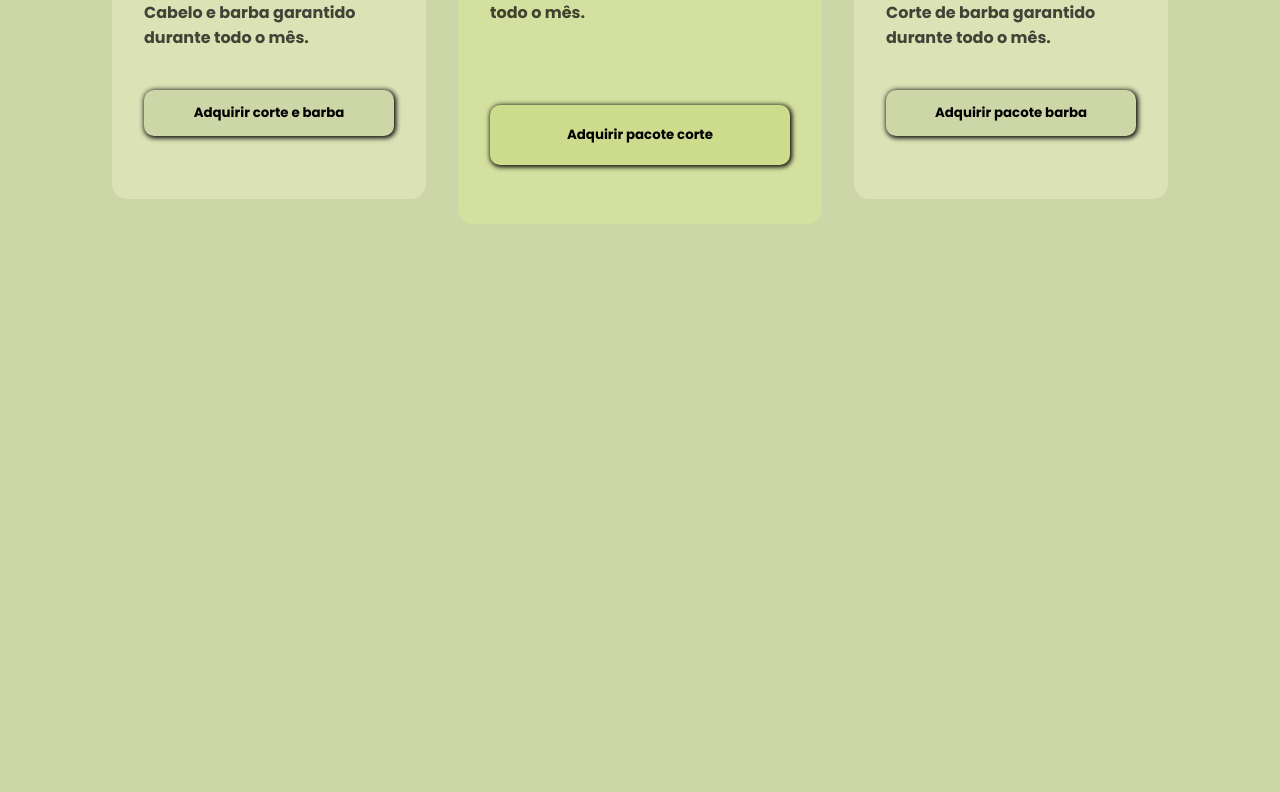
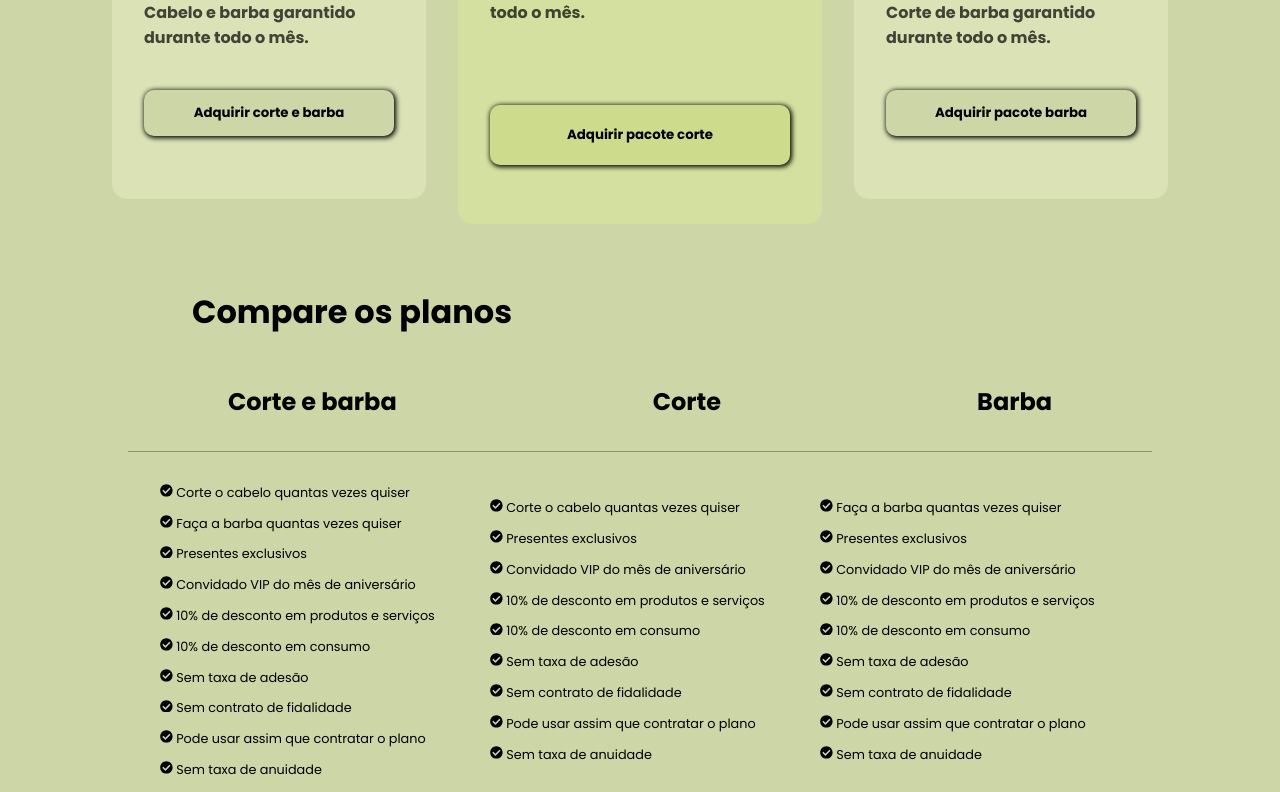
Before and after one commit to evaaldo/SISTEMA-PAGAMENTO-REACT, a React (Create React App) app: page / in a window 1280 px wide. Shown: the part 1240-2032 px from the top of the page. Before the commit the page ends 1528 px from the top, so only its background shows below. Built offline with nearby package versions, Linux system fonts and the light colour scheme.

Commit message:
feat: Comparações de planos

```diff
--- a/src/Componentes/Preco/Preco.css
+++ b/src/Componentes/Preco/Preco.css
@@ -94,3 +94,31 @@
 .preco-desktop-card__botao-popular:hover {
     background-color: var(--verde);
 }
+
+.preco-desktop__comparacao-titulo {
+    padding-left: 6em;
+}
+
+.preco-desktop-comparacao__planos {
+    padding-top: 3em;
+    display: flex;
+    justify-content: center;
+    align-items: center;
+    gap: 16em;
+}
+
+.preco-desktop__comparacao-detalhes {
+    padding: 0 10em;
+    display: flex;
+    justify-content: space-between;
+    align-items: center;
+}
+
+.preco-desktop__comparacao-detalhe {
+    width: 300px;
+}
+
+.detalhe {
+    margin-bottom: 1em;
+    font-size: .8em;
+}
--- a/src/Componentes/Preco/Preco.jsx
+++ b/src/Componentes/Preco/Preco.jsx
@@ -1,4 +1,5 @@
 import './Preco.css'
+import { FaCheckCircle } from 'react-icons/fa'
 
 const Preco = () => {
 
@@ -38,6 +39,49 @@ const Preco = () => {
                         <button className='preco-desktop-card__botao'>Adquirir pacote barba</button>
                     </div>
                 </div>
+                <h1 className='preco-desktop__comparacao-titulo'>Compare os planos</h1>
+                <div className='preco-desktop-comparacao__planos'>
+                    <h2 className='preco-desktop__comparacao-plano'>Corte e barba</h2>
+                    <h2 className='preco-desktop__comparacao-plano'>Corte</h2>
+                    <h2 className='preco-desktop__comparacao-plano'>Barba</h2>
+                </div>
+                <div className='linha'></div>
+                <div className='preco-desktop__comparacao-detalhes'>
+                    <div className='preco-desktop__comparacao-detalhe'>
+                        <p className='detalhe'><FaCheckCircle/> Corte o cabelo quantas vezes quiser</p>
+                        <p className='detalhe'><FaCheckCircle/> Faça a barba quantas vezes quiser</p>
+                        <p className='detalhe'><FaCheckCircle/> Presentes exclusivos</p>
+                        <p className='detalhe'><FaCheckCircle/> Convidado VIP do mês de aniversário</p>
+                        <p className='detalhe'><FaCheckCircle/> 10% de desconto em produtos e serviços</p>
+                        <p className='detalhe'><FaCheckCircle/> 10% de desconto em consumo</p>
+                        <p className='detalhe'><FaCheckCircle/> Sem taxa de adesão</p>
+                        <p className='detalhe'><FaCheckCircle/> Sem contrato de fidalidade</p>
+                        <p className='detalhe'><FaCheckCircle/> Pode usar assim que contratar o plano</p>
+                        <p className='detalhe'><FaCheckCircle/> Sem taxa de anuidade</p>
+                    </div>
+                    <div className='preco-desktop__comparacao-detalhe'>
+                        <p className='detalhe'><FaCheckCircle/> Corte o cabelo quantas vezes quiser</p>
+                        <p className='detalhe'><FaCheckCircle/> Presentes exclusivos</p>
+                        <p className='detalhe'><FaCheckCircle/> Convidado VIP do mês de aniversário</p>
+                        <p className='detalhe'><FaCheckCircle/> 10% de desconto em produtos e serviços</p>
+                        <p className='detalhe'><FaCheckCircle/> 10% de desconto em consumo</p>
+                        <p className='detalhe'><FaCheckCircle/> Sem taxa de adesão</p>
+                        <p className='detalhe'><FaCheckCircle/> Sem contrato de fidalidade</p>
+                        <p className='detalhe'><FaCheckCircle/> Pode usar assim que contratar o plano</p>
+                        <p className='detalhe'><FaCheckCircle/> Sem taxa de anuidade</p>
+                    </div>
+                    <div className='preco-desktop__comparacao-detalhe'>
+                        <p className='detalhe'><FaCheckCircle/> Faça a barba quantas vezes quiser</p>
+                        <p className='detalhe'><FaCheckCircle/> Presentes exclusivos</p>
+                        <p className='detalhe'><FaCheckCircle/> Convidado VIP do mês de aniversário</p>
+                        <p className='detalhe'><FaCheckCircle/> 10% de desconto em produtos e serviços</p>
+                        <p className='detalhe'><FaCheckCircle/> 10% de desconto em consumo</p>
+                        <p className='detalhe'><FaCheckCircle/> Sem taxa de adesão</p>
+                        <p className='detalhe'><FaCheckCircle/> Sem contrato de fidalidade</p>
+                        <p className='detalhe'><FaCheckCircle/> Pode usar assim que contratar o plano</p>
+                        <p className='detalhe'><FaCheckCircle/> Sem taxa de anuidade</p>
+                    </div>
+                </div>
             </div>
         </div>
     )
--- a/src/EstilosGlobais/EstilosGlobais.css
+++ b/src/EstilosGlobais/EstilosGlobais.css
@@ -15,6 +15,14 @@ html {
     scroll-behavior: smooth;
 }
 
+.linha {
+    width: 80%;
+    background-color: var(--preto);
+    height: 1px;
+    opacity: .3;
+    margin: 2em auto 2em auto;
+}
+
 :root {
     --preto: #000;
     --branco: #fff;
```
